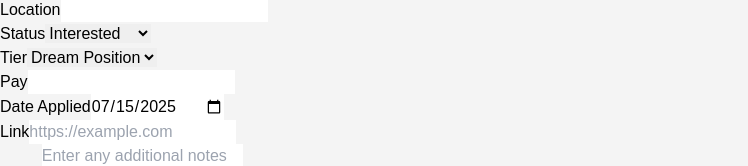
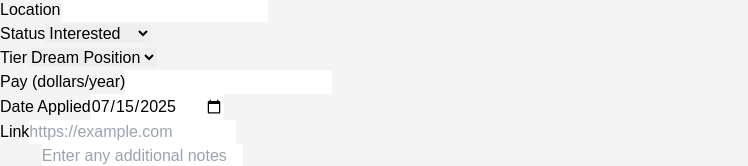
Before and after one commit to sirus-the-beaver/job-tracker, a React (Create React App) app in the folder frontend/: page /new-job in a window 1280 px wide. Shown: the part 146-312 px from the top of the page, without its empty margins (0-748 px from the left). Built offline with nearby package versions, Linux system fonts and the light colour scheme.

Commit message:
Change pay input type to num

```diff
--- a/frontend/src/components/NewJob.js
+++ b/frontend/src/components/NewJob.js
@@ -28,7 +28,7 @@ const NewJob = () => {
             return;
         }
 
-        if (!validateInput(positionTitle) || !validateInput(company) || !validateInput(location) || !validateInput(pay) || !validateInput(notes)) {
+        if (!validateInput(positionTitle) || !validateInput(company) || !validateInput(location) || !validateInput(notes)) {
             setError('Invalid characters in input fields. Please use alphanumeric characters only.');
             return;
         }
@@ -141,9 +141,9 @@ const NewJob = () => {
                     </div>
 
                     <div>
-                        <label htmlFor="pay">Pay</label>
+                        <label htmlFor="pay">Pay (dollars/year)</label>
                         <input
-                            type="text"
+                            type="number"
                             id="pay"
                             value={pay}
                             onChange={(e) => setPay(e.target.value)}
```
